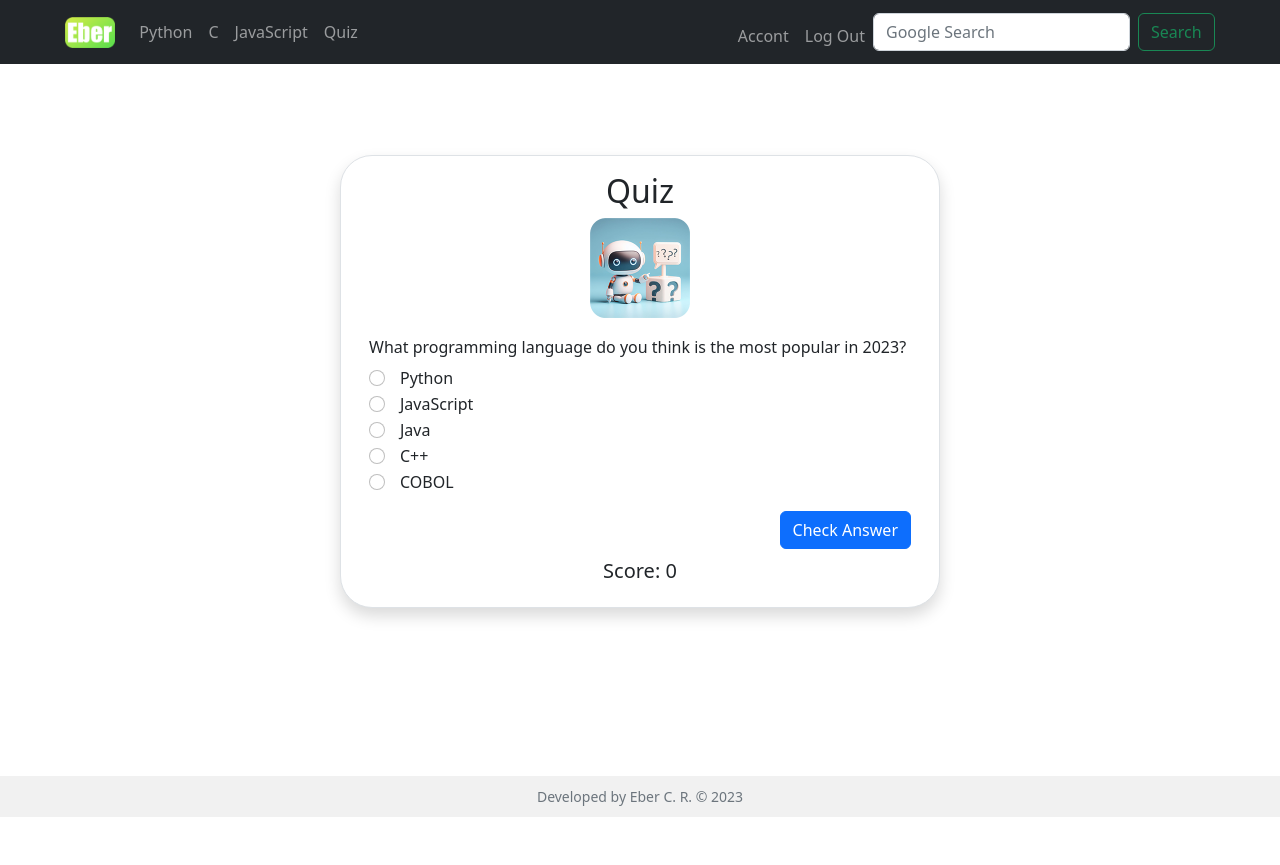
After one commit to ebercr/cs50-final-project, a Flask app: page /quiz in a window 1280 px wide. The commit adds this page. Run offline with Flask 3, Linux system fonts and the light colour scheme; a user stored in the database is signed in; some libraries are stand-ins or nearby versions.

Commit message:
Implemented a new quiz feature, including a script js, route, and page.

```diff
--- a/app.py
+++ b/app.py
@@ -14,18 +14,22 @@ app.secret_key = os.urandom(24)
 # Configure CS50 Library to use SQLite database
 db = SQL("sqlite:///final_project.db")
 
+
 def login_required(f):
     """
     Decorate routes to require login.
 
     http://flask.pocoo.org/docs/0.12/patterns/viewdecorators/
     """
+
     @wraps(f)
     def decorated_function(*args, **kwargs):
         if session.get("user_id") is None:
             return redirect("/login")
         return f(*args, **kwargs)
+
     return decorated_function
+
 
 @app.route("/")
 @login_required
@@ -61,7 +65,7 @@ def register():
         elif not confirmation:
             flash("danger", "Must confirm your password")
             return redirect("/register")
-        elif  password != confirmation:
+        elif password != confirmation:
             flash("danger", "The password and confirmation do not match")
             return redirect("/register")
 
@@ -79,7 +83,9 @@ def register():
             return redirect("/register")
 
         # Ensure if the username is not already taken
-        rows = db.execute("SELECT * FROM users WHERE username = ?", request.form.get("username"))
+        rows = db.execute(
+            "SELECT * FROM users WHERE username = ?", request.form.get("username")
+        )
         if len(rows) != 0:
             flash("danger", "This username is already taken")
             return redirect("/register")
@@ -88,7 +94,12 @@ def register():
         hashed_password = sha256_crypt.encrypt(password)
 
         # Add the user to the users database
-        db.execute("INSERT INTO users (username, hash, name) VALUES(?,?,?)", username, hashed_password, name)
+        db.execute(
+            "INSERT INTO users (username, hash, name) VALUES(?,?,?)",
+            username,
+            hashed_password,
+            name,
+        )
 
         # Query database for user
         user = db.execute("SELECT * FROM users WHERE username = ?", username)
@@ -134,7 +145,6 @@ def login():
             flash("danger", "Invalid username or password")
             return redirect("/login")
 
-
     else:
         return render_template("login.html")
 
@@ -172,6 +182,14 @@ def javascript():
     """Show javascript page"""
 
     return render_template("javascript.html")
+
+
+@app.route("/quiz")
+@login_required
+def quiz():
+    """Show quiz page"""
+
+    return render_template("quiz.html")
 
 
 @app.route("/account", methods=["GET", "POST"])
@@ -233,4 +251,6 @@ def account():
         username = user[0]["username"]
         max_score = user[0]["max_pontuation"]
 
-        return render_template("account.html", name=name, username=username, max_score=max_score)
+        return render_template(
+            "account.html", name=name, username=username, max_score=max_score
+        )
--- /dev/null
+++ b/static/quiz.js
@@ -0,0 +1,132 @@
+// Question array
+const questions = [
+    {
+        question: "What programming language do you think is the most popular in 2023?",
+        options: ["Python", "JavaScript", "Java", "C++", "COBOL"],
+        correctAnswer: 1
+    },
+    {
+        question: "What is the symbol for comments in JavaScript?",
+        options: ["//", "/*", "#", "--", "/#"],
+        correctAnswer: 0
+    },
+    {
+        question: "The C language was developed at Bell Laboratories by Dennis Ritchie during:",
+        options: ["50's", "60's", "80's", "70's", "90's"],
+        correctAnswer: 3
+    },
+];
+
+let currentQuestionIndex = 0;
+let score = 0;
+
+const questionElement = document.getElementById("question");
+const optionElements = [
+    document.getElementById("label0"),
+    document.getElementById("label1"),
+    document.getElementById("label2"),
+    document.getElementById("label3"),
+    document.getElementById("label4")
+];
+const nextButton = document.getElementById("next-button");
+const scoreElement = document.getElementById("score");
+let isCheckingAnswer = true;
+const answer = document.getElementById("answer");
+const imgBotAnswer = document.getElementById("answer-bot")
+
+function loadQuestion() {
+    const question = questions[currentQuestionIndex];
+    questionElement.textContent = question.question;
+    for (let i = 0; i < 5; i++) {
+        optionElements[i].textContent = question.options[i];
+    }
+}
+
+function toggleButtonText() {
+    if (isCheckingAnswer) {
+        nextButton.textContent = "Check Answer";
+    } else {
+        nextButton.textContent = "Next question";
+    }
+}
+
+function checkAnswer() {
+    if (isCheckingAnswer) {
+        const selectedOption = document.querySelector('input[name="option"]:checked');
+        if (!selectedOption) return;
+
+        const selectedAnswer = parseInt(selectedOption.value);
+        const correctAnswer = questions[currentQuestionIndex].correctAnswer;
+        const correctAnswerText = questions[currentQuestionIndex].options[correctAnswer];
+        if (selectedAnswer === correctAnswer) {
+            // Show that the answer is correct
+            score++;
+            scoreElement.textContent = `Score: ${score}`;
+            answer.innerText = "Correct answer";
+            answer.style.color = "green";
+            imgBotAnswer.src = "/static/answer-correct-bot-200px.png";
+        } else {
+            // Show that the answer is incorrect
+            answer.innerText = `Wrong answer! The correct answer is "${correctAnswerText}"`;
+            answer.style.color = "red";
+            imgBotAnswer.src = "/static/answer-wrong-bot-200px.png";
+        }
+
+        // Change the button text to "Next Question"
+        isCheckingAnswer = false;
+        toggleButtonText();
+    } else {
+        // Next question
+        currentQuestionIndex++;
+        questionElement.style.backgroundColor = "";
+        answer.innerHTML = ""
+        imgBotAnswer.src = "/static/answer-bot-200px.png";
+        isCheckingAnswer = true;
+        toggleButtonText();
+
+        if (currentQuestionIndex < questions.length) {
+            loadQuestion();
+        } else {
+            // End of the quiz, send the score to the server here
+            // Hide quiz elements
+            document.getElementById("quiz-container").style.display = "none";
+            document.getElementById("next-button").style.display = "none";
+            document.getElementById("score").style.display = "none";
+
+            // Display result elements
+            document.getElementById("quiz-results").style.display = "block";
+            document.getElementById("result-message").textContent = "Congratulations!";
+            document.getElementById("score-value").textContent = score;
+        }
+
+        // Clear selection
+        const selectedOption = document.querySelector('input[name="option"]:checked');
+        if (selectedOption) {
+            selectedOption.checked = false;
+        }
+    }
+}
+
+// Add an event listener to the "Restart quiz" button
+const restartButton = document.getElementById("restart-quiz");
+restartButton.addEventListener("click", function () {
+    // Reset quiz control variables
+    currentQuestionIndex = 0;
+    score = 0;
+    scoreElement.textContent = `Score: ${score}`;
+
+    // Hide result elements
+    document.getElementById("quiz-results").style.display = "none";
+
+    // Display quiz elements
+    document.getElementById("quiz-container").style.display = "block";
+    document.getElementById("next-button").style.display = "block";
+    document.getElementById("score").style.display = "block";
+
+    // Load the first question
+    loadQuestion();
+});
+
+nextButton.addEventListener("click", checkAnswer);
+toggleButtonText(); // Ensure the button starts with "Check Answer"
+loadQuestion();
--- a/static/styles.css
+++ b/static/styles.css
@@ -4,6 +4,14 @@
 
 .box-area {
     width: 700px;
+}
+
+.box-area-quiz {
+    width: 600px;
+}
+
+#answer-bot {
+    width: 100px;
 }
 
 .box-container-area {
@@ -83,6 +91,32 @@
     width: 250px;
 }
 
+/* Estilo para o contêiner do quiz */
+#quiz-container {
+    margin-top: 20px;
+    text-align: left;
+}
+
+/* Estilo para as opções de resposta */
+.form-check-input {
+    margin-right: 10px;
+}
+
+.form-check-label {
+    margin-left: 5px;
+}
+
+/* Estilo para o botão Próxima Pergunta */
+#next-button {
+    margin-top: 15px;
+}
+
+/* Estilo para a pontuação */
+#score {
+    margin-top: 10px;
+
+}
+
 /* Media query para dispositivos móveis (tamanho de tela menor que 768 pixels) */
 @media (max-width: 767px) {
     .mobile-padding {
--- a/templates/layout.html
+++ b/templates/layout.html
@@ -13,7 +13,7 @@
 
         <link rel="shortcut icon" href="/static/icon.ico" type="image/x-icon">
         <link href="/static/styles.css" rel="stylesheet">
-        <title>Eber: {% block title %}{% endblock %}</title>
+        <title>Eber Webpage: {% block title %}{% endblock %}</title>
 
     </head>
 
@@ -38,6 +38,9 @@
                             </li>
                             <li class="nav-item">
                                 <a class="nav-link" href="/javascript">JavaScript</a>
+                            </li>
+                            <li class="nav-item">
+                                <a class="nav-link" href="/quiz">Quiz</a>
                             </li>
                         </ul>
                         <ul class="navbar-nav ms-auto mt-2">
--- /dev/null
+++ b/templates/quiz.html
@@ -0,0 +1,54 @@
+{% extends "layout.html" %}
+
+{% block title %}
+    Quiz
+{% endblock %}
+
+{% block main %}
+
+    <div class="container d-flex justify-content-center box-container-area mobile-padding">
+        <div class="row border rounded-5 p-3 bg-white shadow box-area-quiz">
+            <h2>Quiz</h2>
+            <div>
+                <img id="answer-bot" src="/static/answer-bot-200px.png" alt="Answer Bot">
+            </div>
+            <div id="quiz-container">
+                <h6 id="question"></h6>
+                <div class="form-check">
+                    <input type="radio" name="option" value="0" id="option0" class="form-check-input">
+                    <label for="option0" id="label0" class="form-check-label"></label>
+                </div>
+                <div class="form-check">
+                    <input type="radio" name="option" value="1" id="option1" class="form-check-input">
+                    <label for="option1" id="label1" class="form-check-label"></label>
+                </div>
+                <div class="form-check">
+                    <input type="radio" name="option" value="2" id="option2" class="form-check-input">
+                    <label for="option2" id="label2" class="form-check-label"></label>
+                </div>
+                <div class="form-check">
+                    <input type="radio" name="option" value="3" id="option3" class="form-check-input">
+                    <label for="option3" id="label3" class="form-check-label"></label>
+                </div>
+                <div class="form-check">
+                    <input type="radio" name="option" value="4" id="option4" class="form-check-input">
+                    <label for="option4" id="label4" class="form-check-label"></label>
+                </div>
+                <div><b id="answer"></b></div>
+            </div>
+            <div class="d-flex justify-content-end">
+                <button id="next-button" class="btn btn-primary">Check Answer</button>
+            </div>
+            <div>
+                <h5 id="score">Score: 0</h5>
+            </div>
+            <div id="quiz-results" style="display: none;">
+                <h3 id="result-message">Congratulations!</h3>
+                <p id="final-score">Your final score: <span id="score-value">0</span></p>
+                <button id="restart-quiz" class="btn btn-primary">Restart quiz</button>
+            </div>
+        </div>
+    </div>
+
+    <script src="/static/quiz.js"></script>
+{% endblock %}
```
Also changed, not shown: static/script.js (deleted, +0 -22 lines), templates/index.html (+0 -40 lines), final_project.db, static/answer-bot-200px.png (added), static/answer-correct-bot-200px.png (added), static/answer-wrong-bot-200px.png (added), 1 other file.
